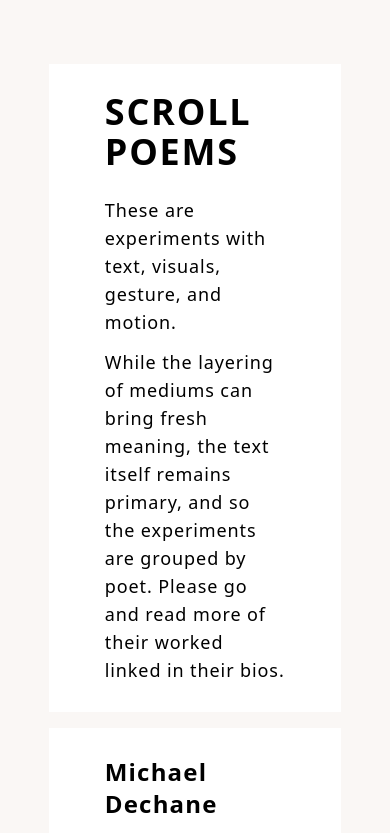
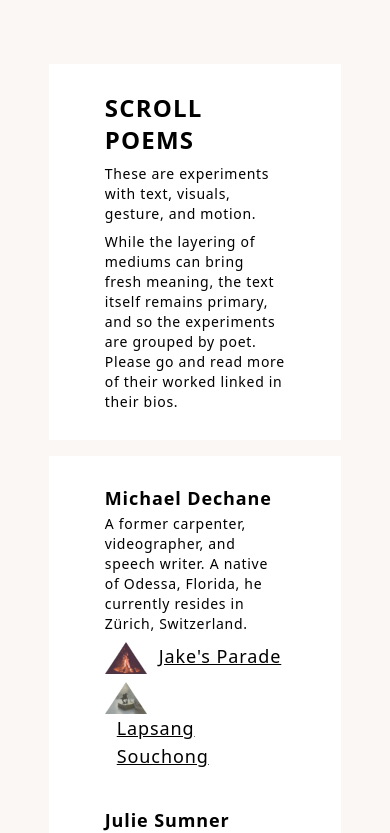
Before and after one commit to tripplybrand/website, a Next.js app: page /scroll-poems in a window 390 px wide. Shown: the top 833 px of the page. Built offline with nearby package versions, Linux system fonts and the light colour scheme.

Commit message:
Add breakpoints to Scroll Poem page.

```diff
--- a/src/pages/scroll-poems/index.tsx
+++ b/src/pages/scroll-poems/index.tsx
@@ -100,13 +100,13 @@ type IntroSectionProps = {
 }
 const IntroSection = ({ title, children }: IntroSectionProps) => {
   return (
-    <div className="m-auto w-9/12 max-w-4xl px-14 py-7 bg-white flex flex-col space-y-6">
-      <h1 className="text-4xl font-bold uppercase tracking-wider text-black">
+    <div className="m-auto w-9/12 max-w-4xl px-14 py-7 bg-white flex flex-col space-y-2 sm:space-y-4 md:space-y-6">
+      <h1 className="text-2xl sm:text-3xl md:text-4xl font-bold uppercase tracking-wider text-black">
         {title}
       </h1>
       <span
-        className="text-lg font-light tracking-wider text-black
-      flex flex-col space-y-3"
+        className="text-sm sm:text-base md:text-lg font-light tracking-wider text-black
+      flex flex-col space-y-2 sm:space-y-3"
       >
         {children}
       </span>
@@ -121,12 +121,12 @@ type PoetSectionProps = {
 }
 const PoetSection = ({ name, bio, children }: PoetSectionProps) => {
   return (
-    <div className="flex flex-col space-y-4">
-      <div className="flex flex-col space-y-2">
-        <h2 className="text-2xl font-semibold tracking-wider text-black">
+    <div className="flex flex-col space-y-2 sm:space-y-3 md:space-y-4">
+      <div className="flex flex-col space-y-0.5 sm:space-y-1 md:space-y-2">
+        <h2 className=" text-lg sm:text-xl md:text-2xl font-semibold tracking-wider text-black">
           {name}
         </h2>
-        <span className="text-lg font-light tracking-wider text-black">
+        <span className="text-sm sm:text-base md:text-lg font-light tracking-wider text-black">
           {bio}
         </span>
       </div>
@@ -144,7 +144,7 @@ const PoemLink = ({ href, children }: PoemLinkProps) => {
     <li>
       <Link href={href}>
         <a
-          className="text-2xl font-light tracking-wider underline
+          className="text-lg sm:text-xl md:text-2xl font-light tracking-wider underline
       text-black hover:text-matisse-red-200
       focus:outline-none focus-visible:ring-1 sm:focus-visible:ring-2 focus-visible:ring-matisse-red-200 focus-visible:ring-offset-2 focus-visible:ring-opacity-60"
         >
```
